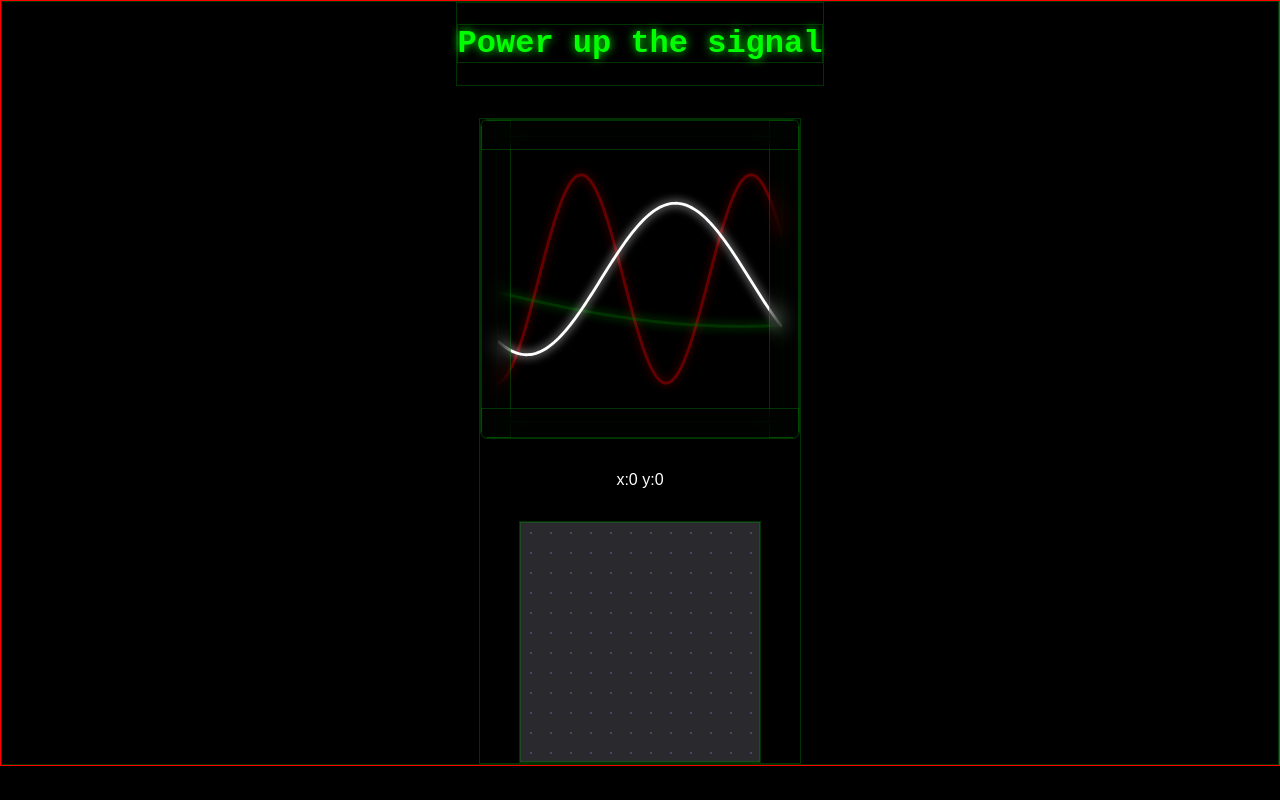
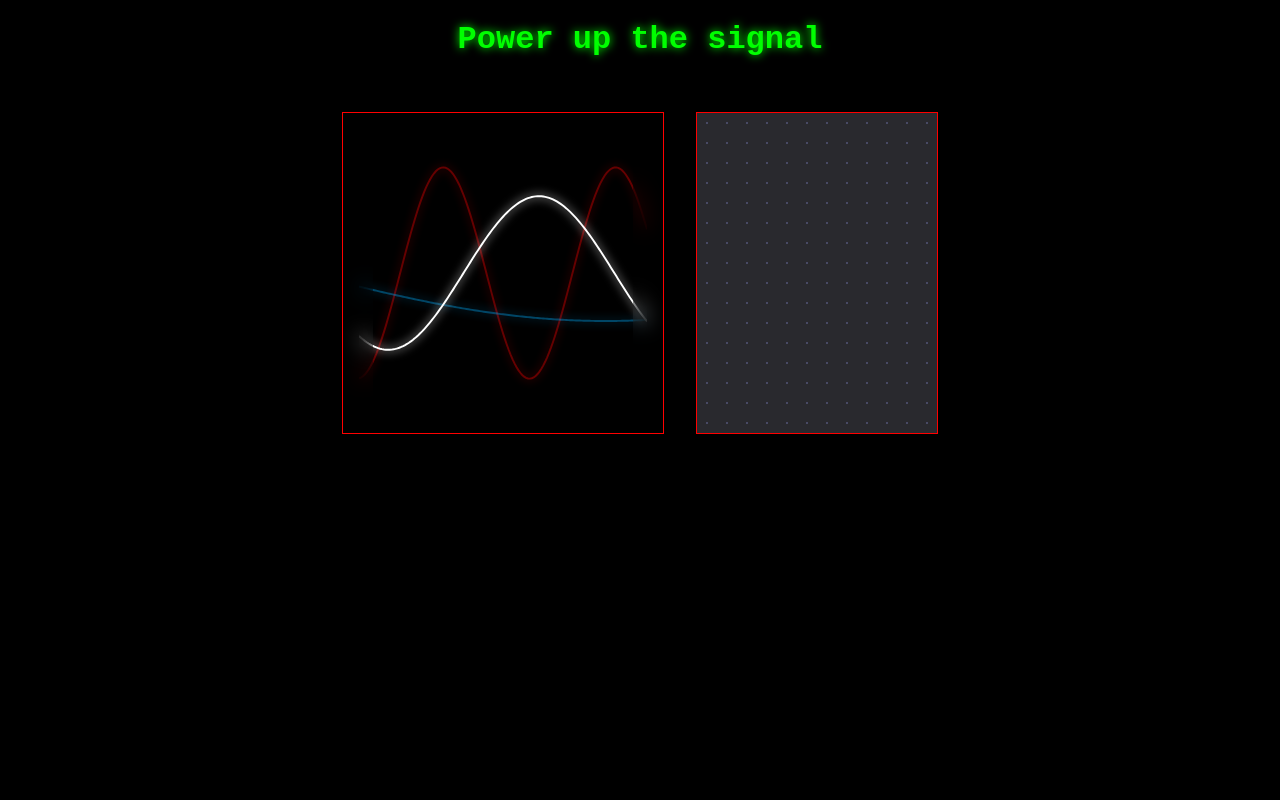
Before and after one commit to rniemela77/doohickey-interactive, a Vue app: page / in a window 1280 px wide. Built offline with nearby package versions, Linux system fonts and the light colour scheme.

Commit message:
improve quest 1 with increasing speed

```diff
--- a/src/App.vue
+++ b/src/App.vue
@@ -31,14 +31,14 @@ import Quest1 from './Quest1.vue';
 
 <style>
 .container * {
-  border: 1px solid lab(87.82 -79.28 80.98 / 0.2);
+  /* border: 1px solid lab(87.82 -79.28 80.98 / 0.2); */
   /* padding: 1rem; */
 }
 
 .container {
   width: 100%;
   height: 100%;
-  border: 1px solid red;
+  /* border: 1px solid red; */
 }
 
 .row {
--- a/src/Quest1.vue
+++ b/src/Quest1.vue
@@ -5,11 +5,15 @@
         </div>
 
         <div class="control-panel">
-            <WaveChart :control-position="controlPosition" :goal-position="goalPosition" />
+            <div class="border">
+                <WaveChart :control-position="controlPosition" :goal-position="goalPosition" :speed="speed" />
+            </div>
 
-            x:{{ controlPosition.x }} y:{{ controlPosition.y }}
+            <!-- x:{{ controlPosition.x }} y:{{ controlPosition.y }} -->
 
-            <TrackPad @controlPositionChange="handleControlPositionChange" :disabled="isFinished" />
+            <div class="border">
+                <TrackPad @controlPositionChange="handleControlPositionChange" :disabled="isFinished" />
+            </div>
         </div>
     </div>
 </template>
@@ -21,6 +25,8 @@ import TrackPad from './components/TrackPad.vue'
 
 const controlPosition = ref({ x: 0, y: 0 })
 const goalPosition = ref({ x: -30, y: 30 })
+const speed = ref(0.3);
+const maxSpeed = 1.5;
 
 const handleControlPositionChange = (newPosition) => {
     controlPosition.value = newPosition
@@ -28,7 +34,7 @@ const handleControlPositionChange = (newPosition) => {
 
 
 let isFinished = ref(false)
-const goalTotal = 25;
+const goalTotal = 5;
 // every 100ms, check if the control position is within 5px of the goal position
 const checkIfFinished = () => {
     if (isFinished.value) return;
@@ -52,8 +58,12 @@ const checkIfFinished = () => {
             const t = Math.min(1, elapsedTime / totalAnimationTime);
             const p = easeInOutCubic(t);
 
+            // ease to max speed over 3 seconds
+            speed.value = Math.min(maxSpeed, speed.value + (maxSpeed - speed.value) * (t / 6));
+
             controlPosition.value.x = startX + (goalPosition.value.x - startX) * p;
             controlPosition.value.y = startY + (goalPosition.value.y - startY) * p;
+
 
             if (t < 1) {
                 requestAnimationFrame(animate)
@@ -90,10 +100,14 @@ setInterval(checkIfFinished, 100)
     font-family: 'Courier New', monospace;
 }
 
+.border {
+    border: 1px solid red;
+}
+
 .control-panel {
     display: flex;
-    flex-direction: column;
-    align-items: center;
+    /* flex-direction: column; */
+    align-items: stretch;
     gap: 2rem;
 }
 </style>
--- a/src/components/TrackPad.vue
+++ b/src/components/TrackPad.vue
@@ -61,7 +61,7 @@ const normalizeOffset = (value) => {
 const backgroundPosition = computed(() => `${backgroundOffsetX.value}px ${backgroundOffsetY.value}px`)
 
 const step = (timestampMs) => {
-    if (!isDragging.value) return
+    if (!isDragging.value || props.disabled) return
 
     const dtSeconds = Math.max(0, (timestampMs - lastAnimationTimestampMs.value) / 1000)
     lastAnimationTimestampMs.value = timestampMs
@@ -131,9 +131,16 @@ const controlPosition = ref({ x: 0, y: 0 })
 </script>
 
 <style scoped>
+.hand-drag {
+    width: 100%;
+    height: 100%;
+    min-width: 15rem;
+    min-height: 15rem;
+}
 .track-pad {
-    height: 15rem;
-    width: 15rem;
+    width: 100%;
+    height: 100%;
+
 
     /* repeating css pattern */
     background-color: #2A2A2C;
--- a/src/components/WaveChart.vue
+++ b/src/components/WaveChart.vue
@@ -8,18 +8,16 @@
         <svg width="100%" height="100%" viewBox="0 0 300 200" class="wave-svg">
 
             <!-- Wave 1 - Red -->
-            <path class="wave wave1" :d="wave1Path" fill="none" stroke="red" stroke-width="3" :style="{
+            <path class="wave wave1" :d="wave1Path" fill="none" :style="{
                 opacity: 1 - (Math.abs(props.controlPosition.x - props.goalPosition.x) / 50),
-            }" filter="drop-shadow(0 0 5px #ff0000)" />
+            }" />
 
             <!-- Wave 2 - Green -->
-            <path class="wave wave2" :d="wave2Path" fill="none" stroke="green" stroke-width="3"
-                :style="{ opacity: 1 - (Math.abs(props.controlPosition.y - props.goalPosition.y) / 50) }"
-                filter="drop-shadow(0 0 5px #00ff00)" />
+            <path class="wave wave2" :d="wave2Path" fill="none"
+                :style="{ opacity: 1 - (Math.abs(props.controlPosition.y - props.goalPosition.y) / 50) }" />
 
             <!-- Wave 3 - Blue -->
-            <path class="wave wave3" :d="wave3Path" fill="none" stroke="white" stroke-width="3"
-                filter="drop-shadow(0 0 5px #FFFFFF)" />
+            <path class="wave wave3" :d="wave3Path" fill="none" />
         </svg>
     </div>
 
@@ -37,6 +35,10 @@ const props = defineProps({
     goalPosition: {
         type: Object,
         required: true
+    },
+    speed: {
+        type: Number,
+        default: 0.3
     }
 })
 
@@ -44,7 +46,6 @@ const time = ref(0)
 
 const goalAmplitude = 80
 const goalFrequency = 0.02
-const goalSpeed = 0.3
 
 // Wave 1 (Red) controls
 // the further controlPosition.x is from goalPosition.x, the farther the amplitude is from 30
@@ -52,7 +53,7 @@ const wave1Amplitude = computed(() => goalAmplitude + (props.controlPosition.x -
 // the further controlPosition.x is from goalPosition.x, the further the frequency is from 0.05
 const wave1Frequency = computed(() => goalFrequency + ((props.controlPosition.x - props.goalPosition.x) * 0.0005))
 // the further controlPosition.x is from goalPosition.x, the further the speed is from 0.1
-const wave1Speed = computed(() => goalSpeed + ((props.controlPosition.x - props.goalPosition.x) * 0.0005))
+const wave1Speed = computed(() => props.speed + ((props.controlPosition.x - props.goalPosition.x) * 0.0005))
 
 // Wave 2 (Green) controls
 // the further controlPosition.y is from goalPosition.y, the farther the amplitude is from 30
@@ -60,12 +61,12 @@ const wave2Amplitude = computed(() => goalAmplitude + (props.controlPosition.y -
 // the further controlPosition.y is from goalPosition.y, the further the frequency is from 0.05
 const wave2Frequency = computed(() => goalFrequency + ((props.controlPosition.y - props.goalPosition.y) * 0.0005))
 // the further controlPosition.y is from goalPosition.y, the further the speed is from 0.1
-const wave2Speed = computed(() => goalSpeed + ((props.controlPosition.y - props.goalPosition.y) * 0.0005))
+const wave2Speed = computed(() => props.speed + ((props.controlPosition.y - props.goalPosition.y) * 0.0005))
 
 // Wave 3 (Blue) controls
 const wave3Amplitude = goalAmplitude
 const wave3Frequency = goalFrequency
-const wave3Speed = goalSpeed
+const wave3Speed = computed(() => props.speed)
 
 // Generate sine wave paths
 const wave1Path = computed(() => {
@@ -90,10 +91,10 @@ const wave2Path = computed(() => {
 })
 
 const wave3Path = computed(() => {
-    const y0 = 100 + Math.sin(0 * wave3Frequency + time.value * wave3Speed) * wave3Amplitude
+    const y0 = 100 + Math.sin(0 * wave3Frequency + time.value * wave3Speed.value) * wave3Amplitude
     let path = `M 0 ${y0}`
     for (let x = 2; x <= 300; x += 2) {
-        const y = 100 + Math.sin(x * wave3Frequency + time.value * wave3Speed) * wave3Amplitude
+        const y = 100 + Math.sin(x * wave3Frequency + time.value * wave3Speed.value) * wave3Amplitude
         path += ` L ${x} ${y}`
     }
     return path
@@ -131,15 +132,21 @@ onMounted(() => {
 }
 
 .wave1 {
-    filter: drop-shadow(0 0 5px #ff0000);
+    filter: drop-shadow(0 0 5px #FF0000);
+    stroke-width: 2;
+    stroke: #FF0000;
 }
 
 .wave2 {
-    filter: drop-shadow(0 0 5px #00ff00);
+    filter: drop-shadow(0 0 5px #00AEFF);
+    stroke-width: 2;
+    stroke: #00AEFF;
 }
 
 .wave3 {
     filter: drop-shadow(0 0 5px #FFFFFF);
+    stroke-width: 2;
+    stroke: #FFFFFF;
 }
 
 .left-border,
```
